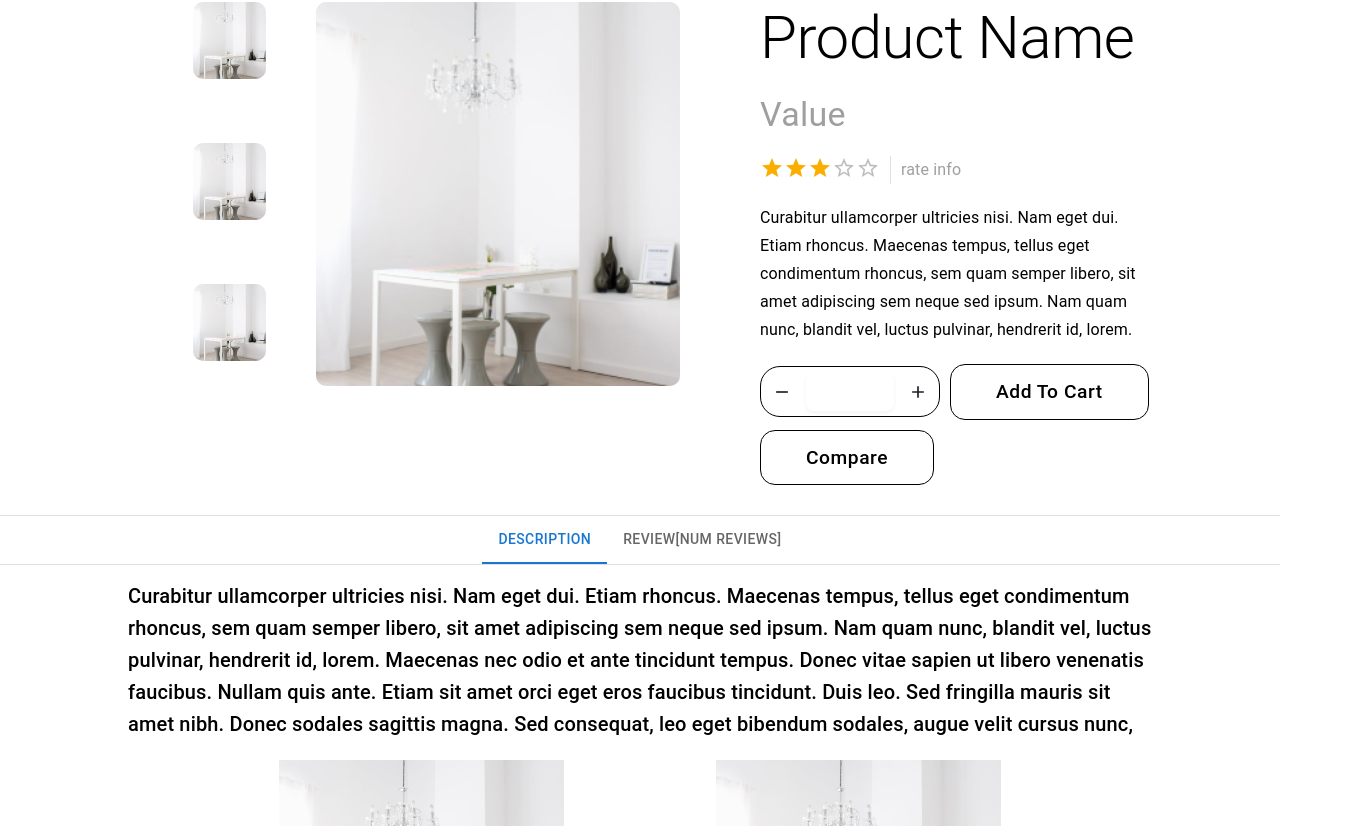
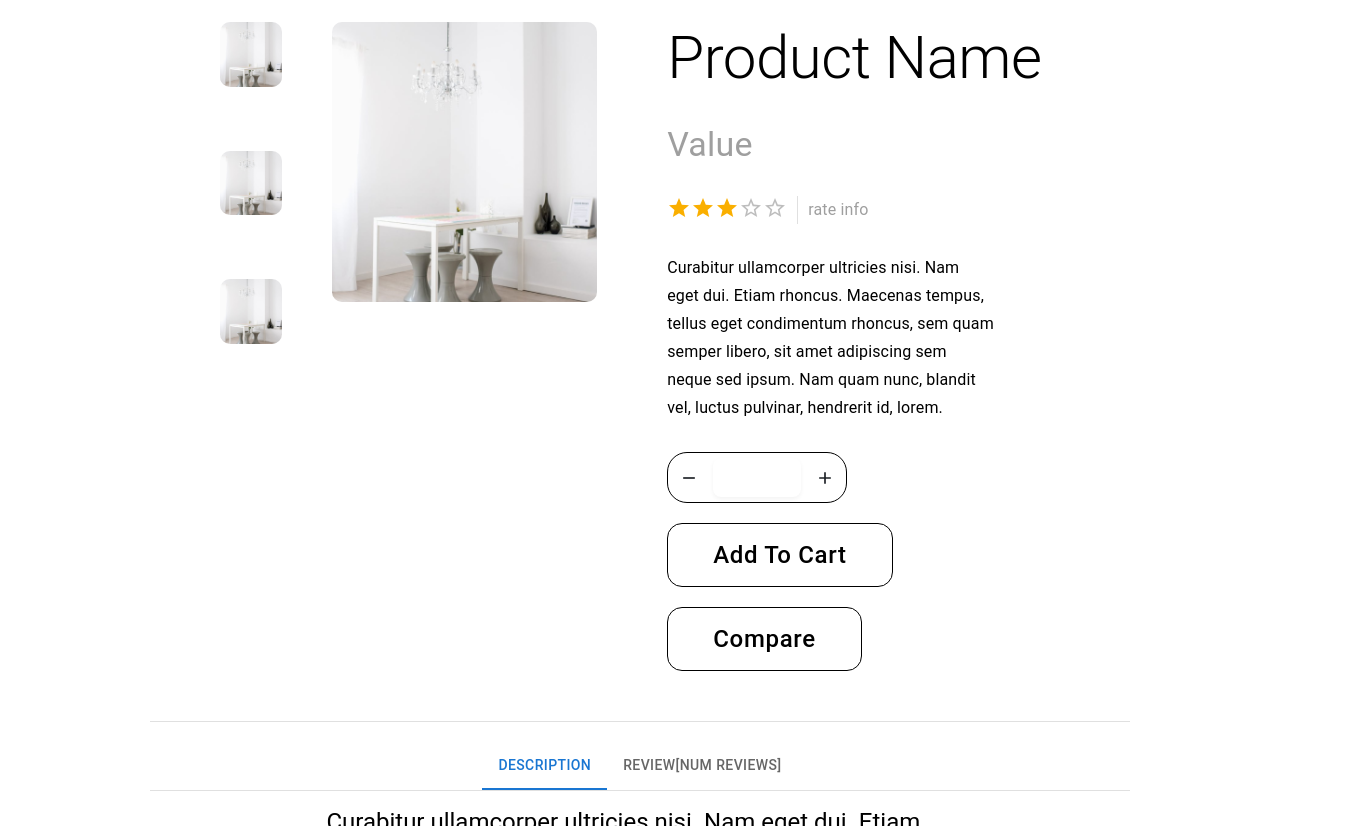
Before and after one commit to Gibsongf/furniture-eCommerce-react-app, a React (Vite) app: page / in a window 1280 px wide. Shown: the part 174-1000 px from the top of the page, 1360 px wide, since content can reach past the window. Built offline with nearby package versions, Linux system fonts and the light colour scheme.

Commit message:
basic ProductDetails done

```diff
--- a/src/components/ProductDetails/ExtraInfo.tsx
+++ b/src/components/ProductDetails/ExtraInfo.tsx
@@ -1,5 +1,5 @@
-import { Box, Typography } from "@mui/material";
-
+import { Box, Card, Divider, Rating, Typography } from "@mui/material";
+import PersonIcon from "@mui/icons-material/Person";
 export const DescriptionDetails = () => {
     //receive the description
     return (
@@ -9,7 +9,14 @@ export const DescriptionDetails = () => {
             flexDirection="column"
             gap="20px"
             padding="15px">
-            <Typography textAlign="left" variant="h6" component="h1">
+            <Typography
+                sx={{
+                    width: "80%",
+                    alignSelf: "center",
+                }}
+                textAlign="left"
+                variant="h5"
+                component="h1">
                 Curabitur ullamcorper ultricies nisi. Nam eget dui. Etiam
                 rhoncus. Maecenas tempus, tellus eget condimentum rhoncus, sem
                 quam semper libero, sit amet adipiscing sem neque sed ipsum. Nam
@@ -20,51 +27,92 @@ export const DescriptionDetails = () => {
                 mauris sit amet nibh. Donec sodales sagittis magna. Sed
                 consequat, leo eget bibendum sodales, augue velit cursus nunc,
             </Typography>
-            <Box display="flex" justifyContent="space-evenly">
+            <Box display="flex" justifyContent="space-around">
                 <img
                     srcSet={``}
                     src={"./src/assets/Home/product-1.png"}
                     alt={"product-1"}
+                    style={{ width: "490px", height: "305px" }}
                 />
                 <img
                     srcSet={``}
                     src={"./src/assets/Home/product-1.png"}
                     alt={"product-2"}
+                    style={{ width: "490px", height: "305px" }}
                 />
             </Box>
         </Box>
     );
 };
-// Mikaela
-// 5.0 out of 5 stars Simple and practical
-// Reviewed in the United States on May 21, 2024
-// Color: Warm WhiteVerified Purchase
-// I love the look of these nightlights - they’re are not such an eyesore and are hardly noticeable in the wall, yet are nice looking when noticed. I love the soft light they give off and the dimming feature they have that matches the darkness of the room. Perfect for bathrooms and hallways.
-// One person found this helpful
+
 // const AdditionalInformation = () => {};
 const Review = () => {
     return (
-        <Box>
+        <Card sx={{ margin: "30px", padding: "1rem", textAlign: "left" }}>
             {" "}
-            <Typography>User Name</Typography>
-            <Typography>Rating</Typography>
+            <Box
+                display="flex"
+                flexDirection="row"
+                justifyContent="flex-start"
+                alignItems="center"
+                gap="10px">
+                <PersonIcon
+                    sx={{
+                        border: "solid black 1px",
+                        borderRadius: "500px",
+                        padding: "5px",
+                    }}
+                />
+
+                <Typography variant="subtitle1" component="h5">
+                    User Name
+                </Typography>
+            </Box>
+            <Rating
+                readOnly
+                name="half-rating"
+                defaultValue={3}
+                precision={1}
+            />
             <Typography>Date review location?</Typography>
-            <Typography>The review</Typography>
+            <Typography>
+                The review: sem quam semper libero, sit amet adipiscing sem
+                neque sed ipsum.
+            </Typography>
+        </Card>
+    );
+};
+export const ListReview = () => {
+    // const value = 4; //will receive this from the product info and pass to rating
+    // const reviewNum = 10;//total of review
+    return (
+        <Box
+            display="flex"
+            flexDirection="row"
+            justifyContent={"center"}
+            gap="30px"
+            padding="30px">
+            <Box>
+                <Typography textAlign={"left"} variant="h6" component="h5">
+                    Customer reviews
+                </Typography>
+                <Rating
+                    name="half-rating"
+                    defaultValue={3}
+                    precision={1}
+                    size="large"
+                    readOnly
+                />
+                <Typography variant="subtitle1" component="h5">
+                    10 total ratings
+                </Typography>
+            </Box>
+            <Divider orientation="vertical" />
+            <Box>
+                <Review />
+                <Review />
+                <Review />
+            </Box>
         </Box>
     );
 };
-export const ListReview = () => {
-    return (
-        <ul>
-            <li>
-                <Review />
-            </li>
-            <li>
-                <Review />
-            </li>
-            <li>
-                <Review />
-            </li>
-        </ul>
-    );
-};
--- a/src/components/ProductDetails/Information.tsx
+++ b/src/components/ProductDetails/Information.tsx
@@ -36,14 +36,20 @@ const DetailsAction = () => {
             alignItems="center"
             flexWrap="wrap"
             width="100%"
-            gap="10px">
+            gap="20px">
             <QuantityInput />
 
             <ThemeProvider theme={theme}>
-                <Button variant="outlined" type="text">
+                <Button
+                    sx={{ fontSize: "1.5rem" }}
+                    variant="outlined"
+                    type="text">
                     Add To Cart
                 </Button>
-                <Button variant="outlined" type="text">
+                <Button
+                    sx={{ fontSize: "1.5rem" }}
+                    variant="outlined"
+                    type="text">
                     Compare
                 </Button>
             </ThemeProvider>
@@ -56,7 +62,7 @@ const Information = () => {
             display="flex"
             flexDirection={"column"}
             textAlign="left"
-            gap="20px"
+            gap="30px"
             width="100%">
             <Typography variant="h2" component="h1">
                 Product Name
@@ -65,7 +71,12 @@ const Information = () => {
                 Value
             </Typography>
             <Box display="flex" flexDirection="row" gap="10px">
-                <Rating name="half-rating" defaultValue={3} precision={1} />
+                <Rating
+                    name="half-rating"
+                    defaultValue={3}
+                    precision={1}
+                    readOnly
+                />
                 <Divider orientation="vertical" flexItem />
                 <Typography
                     color={"#9F9F9F"}
--- a/src/components/ProductDetails/ProductDetails.tsx
+++ b/src/components/ProductDetails/ProductDetails.tsx
@@ -1,7 +1,9 @@
-import { Box, Divider, Grid, Stack } from "@mui/material";
+import { Box, Divider, Grid, Stack, Typography } from "@mui/material";
 import DetailsHeader from "./Header";
 import Information from "./Information";
 import BasicTabs from "./TabInfo";
+import { pagination } from "../../utils";
+import GridProducts from "../Products/GridProducts";
 
 const Image = ({ title, src }: { title: string; src: string }) => {
     return (
@@ -32,25 +34,24 @@ const SideImages = () => {
     );
 };
 export function ProductDetails() {
+    const product = pagination("4");
+
     return (
         <>
             <DetailsHeader />
+            <Box
+                padding="20px 150px 20px 150px"
+                display="flex"
+                flexDirection="column"
+                justifyContent="center"
+                alignItems="center"
+                gap="20px"
+                marginBottom="30px">
                 <Grid
                     container
-                justifyContent="center"
+                    justifyContent="space-evenly"
                     marginBottom="30px"
-                marginLeft="0"
-                columnSpacing={10}>
-                {/* <Grid
-                        sx={{
-                            display: "flex",
-                            justifyContent: "center",
-                            alignItems: "flex-start",
-                        }}
-                        item
-                        xs={2}>
-                        <SideImages />
-                    </Grid> */}
+                    marginLeft="0">
                     <Grid
                         item
                         xs={5}
@@ -62,7 +63,7 @@ export function ProductDetails() {
                         }}>
                         <SideImages />
                         <img
-                        style={{ borderRadius: "10px", width: "90%" }}
+                            style={{ borderRadius: "10px", width: "65%" }}
                             srcSet={``}
                             src={"./src/assets/Home/product-1.png"}
                             alt={"product-3"}
@@ -74,6 +75,14 @@ export function ProductDetails() {
                 </Grid>
                 <Divider orientation="horizontal" flexItem />
                 <BasicTabs />
+                <Divider orientation="horizontal" flexItem />
+
+                <Typography fontWeight={"bold"} variant="h4" component="h1">
+                    More Products
+                </Typography>
+                <GridProducts products={product["0"]} itemsPerPage="4" />
+                <Divider orientation="horizontal" flexItem />
+            </Box>
         </>
     );
 }
--- a/src/components/Products/ProductCard.tsx
+++ b/src/components/Products/ProductCard.tsx
@@ -1,9 +1,10 @@
 import Card from "@mui/material/Card";
 import CardContent from "@mui/material/CardContent";
 import Typography from "@mui/material/Typography";
-import { useState } from "react";
+import { useRef, useState } from "react";
 import { AddToCart } from "./AddCartHover";
 import { CircleBadge } from "./CicleCardBadge";
+import Zoom from "@mui/material/Zoom";
 
 export interface Product {
     name: string;
@@ -19,8 +20,16 @@ export interface Product {
 
 export function ProductCard({ product }: { product: Product }) {
     const [showAddCart, setShowAddCart] = useState<string>("none");
+    const [hover, setHover] = useState(false);
+    const onMouseEnter = () => {
+        setShowAddCart("flex");
+        setHover(true);
+    };
+    const onMouseOut = () => {
+        setShowAddCart("none");
+        setHover(false);
+    };
     const { name, price, src, description, newProduct, discount } = product;
-
     return (
         <Card
             sx={{
@@ -30,8 +39,8 @@ export function ProductCard({ product }: { product: Product }) {
                 width: "90%",
                 position: "relative",
             }}
-            onMouseEnter={() => setShowAddCart("flex")}
-            onMouseLeave={() => setShowAddCart("none")}>
+            onMouseEnter={onMouseEnter}
+            onMouseLeave={onMouseOut}>
             <AddToCart display={showAddCart} />
             <CircleBadge isNew={newProduct} value={discount} />
 
```
Lines whose indentation alone changed are shown as unchanged.
